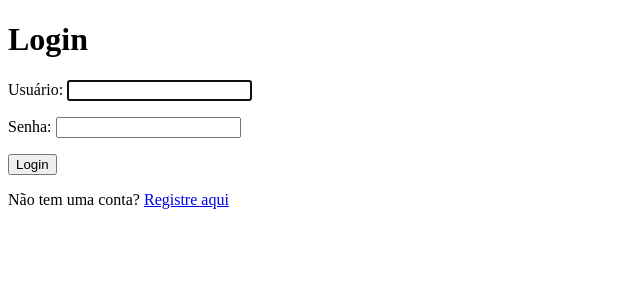
After one commit to m4th3vz/controle-financeiro-PI, a Django app: page /login/ in a window 1280 px wide. The commit adds this page. Shown: the top 300 px of the page, without its empty margins (0-640 px from the left). Run offline with Django 4.2, Linux system fonts and the light colour scheme.

Commit message:
Login e registro
Página de Login, Registro e link para Logout

```diff
--- a/controle_gastos/settings.py
+++ b/controle_gastos/settings.py
@@ -125,3 +125,7 @@ STATIC_URL = "static/"
 # https://docs.djangoproject.com/en/4.2/ref/settings/#default-auto-field
 
 DEFAULT_AUTO_FIELD = "django.db.models.BigAutoField"
+
+LOGIN_REDIRECT_URL = 'expense_list'
+
+LOGIN_URL = 'login'
--- a/expenses/templates/expenses/expense_list.html
+++ b/expenses/templates/expenses/expense_list.html
@@ -21,10 +21,16 @@
             </li>
         {% endfor %}
     </ul>
+
     <form action="{% url 'confirm_delete_expenses' %}" method="post">
         {% csrf_token %}
         <input type="submit" value="Excluir Todas as Despesas">
     </form>
+
     <a href="{% url 'calculator' %}">Calculadora</a>
+
+    {% if user.is_authenticated %}
+        <a href="{% url 'logout' %}">Logout</a>
+    {% endif %}
 </body>
 </html>
--- /dev/null
+++ b/expenses/templates/login.html
@@ -0,0 +1,17 @@
+<!DOCTYPE html>
+<html lang="en">
+<head>
+    <meta charset="UTF-8">
+    <meta name="viewport" content="width=device-width, initial-scale=1.0">
+    <title>Login</title>
+</head>
+<body>
+    <h1>Login</h1>
+    <form method="post">
+        {% csrf_token %}
+        {{ form.as_p }}
+        <button type="submit">Login</button>
+    </form>
+    <p>Não tem uma conta? <a href="{% url 'register' %}">Registre aqui</a></p>
+</body>
+</html>
--- a/expenses/urls.py
+++ b/expenses/urls.py
@@ -1,5 +1,7 @@
 from django.urls import path
 from . import views
+from .views import CustomLoginView
+from django.contrib.auth import views as auth_views
 
 urlpatterns = [
     path('', views.expense_list, name='expense_list'),
@@ -8,4 +10,8 @@ urlpatterns = [
     path('delete/all/', views.delete_all_expenses, name='delete_all_expenses'),
     path('<int:expense_id>/delete/', views.delete_expense, name='delete_expense'),
     path('calculator/', views.calculator, name='calculator'),
+    path('login/', CustomLoginView.as_view(), name='login'),
+    path('register/', views.register, name='register'),
+    path('login/', auth_views.LoginView.as_view(template_name='login.html'), name='login'),
+    path('logout/', auth_views.LogoutView.as_view(next_page='login'), name='logout'),
 ]
--- a/expenses/views.py
+++ b/expenses/views.py
@@ -1,11 +1,14 @@
 from .models import Expense
-from .forms import ExpenseForm
+from .forms import ExpenseForm, UserRegistrationForm
 from django.shortcuts import render, redirect, get_object_or_404
 from django.db.models import Sum
+from django.contrib.auth.views import LoginView
+from django.contrib.auth.decorators import login_required
 
+@login_required
 def expense_list(request):
     expenses = Expense.objects.all()
-    total_expenses = Expense.objects.aggregate(total=Sum('amount'))['total'] or 0  # Calcule a soma total das despesas
+    total_expenses = Expense.objects.aggregate(total=Sum('amount'))['total'] or 0
     return render(request, 'expenses/expense_list.html', {'expenses': expenses, 'total_expenses': total_expenses})
 
 def add_expense(request):
@@ -47,3 +50,16 @@ def calculator(request):
                 result = f"Error: {str(e)}"
             return render(request, 'calculator.html', {'result': result})
     return render(request, 'calculator.html')
+
+class CustomLoginView(LoginView):
+    template_name = 'login.html'
+
+def register(request):
+    if request.method == 'POST':
+        form = UserRegistrationForm(request.POST)
+        if form.is_valid():
+            form.save()
+            return redirect('login')
+    else:
+        form = UserRegistrationForm()
+    return render(request, 'register.html', {'form': form})
```
Also changed, not shown: expenses/forms.py (+7 -0 lines), expenses/templates/register.html (added, +14 -0 lines), db.sqlite3. Lines whose indentation alone changed are shown as unchanged.
